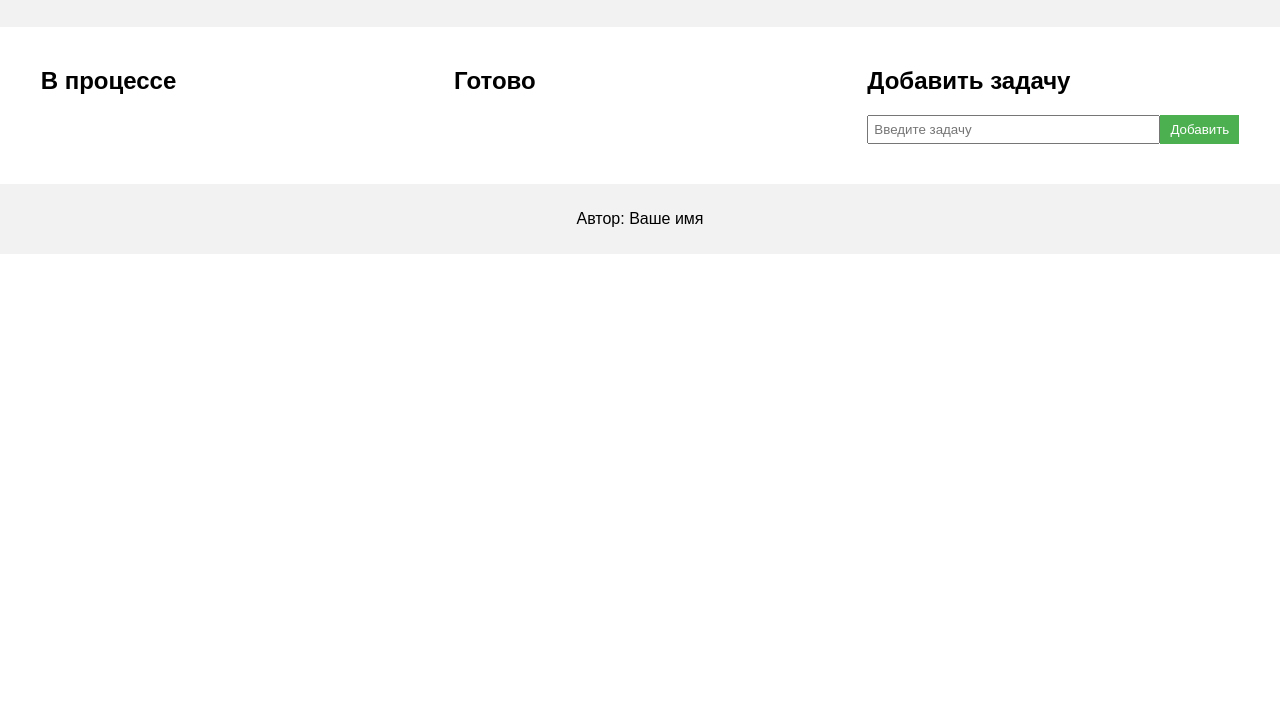
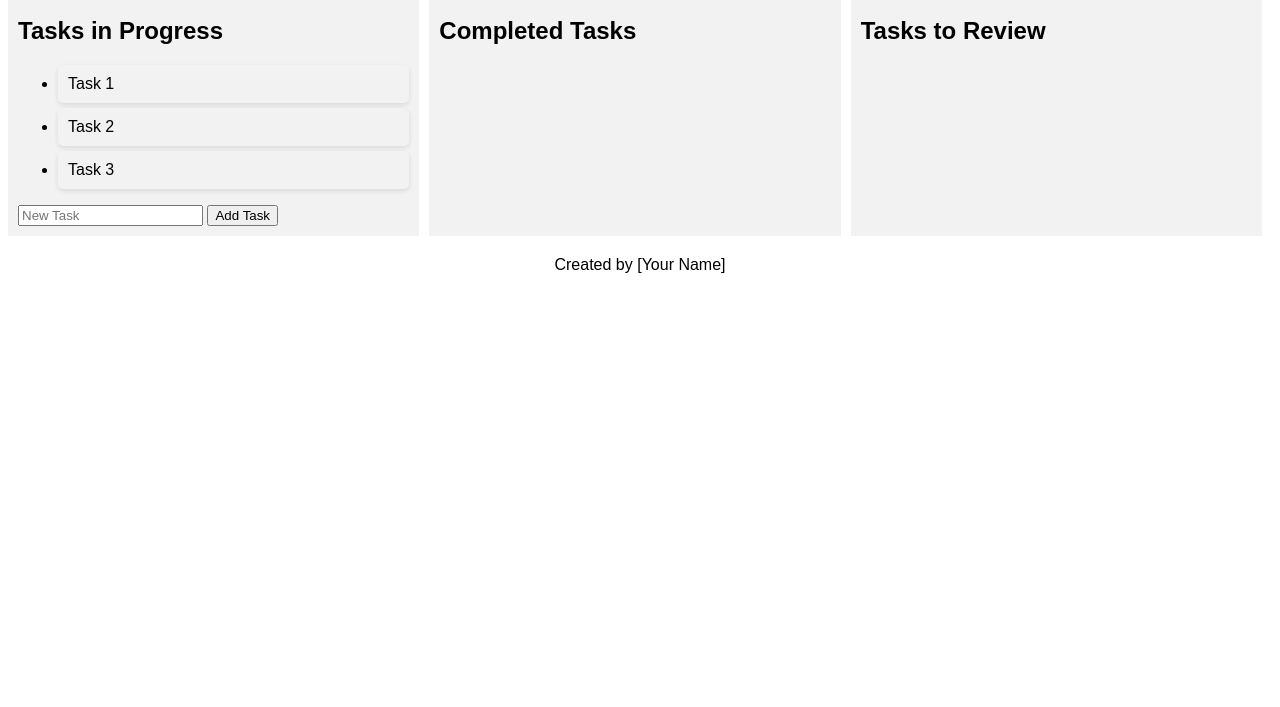
Before and after one commit to js-easy-school/scrum_1, a plain HTML site: page index.html in a window 1280 px wide. Shown: the part 93-800 px from the top of the page. Drawn offline with Linux system fonts and the light colour scheme.

Commit message:
Update index.html

```diff
--- a/index.html
+++ b/index.html
@@ -1,169 +1,115 @@
 <!DOCTYPE html>
-<html lang="ru">
+<html>
 <head>
-    <meta charset="UTF-8">
-    <meta name="viewport" content="width=device-width, initial-scale=1.0">
-    <title>ToDo List</title>
+  <title>Todo List</title>
   <style>
-        /* Стили для адаптивности */
+    /* Main styles */
+.todo-list {
+  list-style-type: none;
+  padding: 0;
+  display: flex;
+  justify-content: space-between;
+}
+.todo-column {
+  flex: 1;
+  background-color: #f2f2f2;
+  padding: 10px;
+  margin-right: 10px;
+}
+.todo-item {
+  background-color: #f2f2f2;
+  padding: 10px;
+  margin-bottom: 5px;
+  cursor: move;
+  position: relative;
+  border-radius: 5px;
+  box-shadow: 0 2px 5px rgba(0, 0, 0, 0.1);
+  transition: background-color 0.3s ease;
+}
+.todo-item:hover {
+  background-color: #e6e6e6;
+}
+.delete-btn {
+  position: absolute;
+  right: 5px;
+  top: 5px;
+  cursor: pointer;
+  color: red;
+  display: none;
+}
+.todo-item:hover .delete-btn {
+  display: block;
+}
+
+/* Additional styles */
 body {
   font-family: Arial, sans-serif;
-            margin: 0;
-            padding: 0;
 }
-
-        header {
-            background-color: #f2f2f2;
-            padding: 20px;
+footer {
   text-align: center;
-        }
-
-        main {
-            padding: 20px;
-            display: flex;
-            justify-content: space-around;
-        }
-
-        section {
-            margin-bottom: 20px;
-            width: 30%;
-        }
-
-        ul {
-            list-style-type: none;
-            padding: 0;
-        }
-
-        li {
-            margin-bottom: 10px;
-            background-color: #fff;
-            padding: 10px;
-            border: 1px solid #ddd;
-            cursor: pointer;
-        }
-
-        li {
-        /* Existing styles */
-            transition: background-color 0.3s ease;
-        }
-
-        li.dragging {
-            background-color: #f2f2f2;
-        }
-
-        form {
-            display: flex;
-            margin-top: 10px;
-            justify-content: space-between;
-        }
-
-        input[type="text"] {
-            flex-grow: 1;
-            padding: 5px;
-        }
-
-        button[type="submit"] {
-            padding: 5px 10px;
-            background-color: #4caf50;
-            color: white;
-            border: none;
-            cursor: pointer;
-        }
-
-        footer {
-            background-color: #f2f2f2;
-            padding: 10px;
-            text-align: center;
+  margin-top: 20px;
 }
   </style>
+</head>
+<body>
+  <h1>Todo List</h1>
+  <div class="todo-list">
+    <div class="todo-column" id="column1">
+      <h2>Tasks in Progress</h2>
+      <ul class="todo-items" id="column1-items" ondrop="drop(event)" ondragover="allowDrop(event)">
+        <li class="todo-item" draggable="true" ondragstart="drag(event)">Task 1 <span class="delete-btn" onclick="deleteTask(event)">❌</span></li>
+        <li class="todo-item" draggable="true" ondragstart="drag(event)">Task 2 <span class="delete-btn" onclick="deleteTask(event)">❌</span></li>
+        <li class="todo-item" draggable="true" ondragstart="drag(event)">Task 3 <span class="delete-btn" onclick="deleteTask(event)">❌</span></li>
+      </ul>
+      <div>
+        <input type="text" id="new-task" placeholder="New Task">
+        <button onclick="addNewTask('column1-items')">Add Task</button>
+      </div>
+    </div>
+    <div class="todo-column" id="column2" ondrop="drop(event)" ondragover="allowDrop(event)">
+      <h2>Completed Tasks</h2>
+      <ul class="todo-items" id="column2-items">
+      </ul>
+    </div>
+    <div class="todo-column" id="column3" ondrop="drop(event)" ondragover="allowDrop(event)">
+      <h2>Tasks to Review</h2>
+      <ul class="todo-items" id="column3-items">
+      </ul>
+    </div>
+  </div>
+  <footer>Created by [Your Name]</footer>
+
   <script>
-      document.addEventListener("DOMContentLoaded", function() {
-    var taskListInProgress = document.getElementById("taskListInProgress");
-    var taskListDone = document.getElementById("taskListDone");
-    var tasks = JSON.parse(localStorage.getItem("tasks")) || [];
-
-    function renderTasks() {
-        taskListInProgress.innerHTML = "";
-        taskListDone.innerHTML = "";
-        tasks.forEach(function(task, index) {
-            var li = document.createElement("li");
-            li.innerText = task;
-            li.setAttribute("draggable", "true");
-            li.setAttribute("ondragstart", "drag(event)");
-            taskListInProgress.appendChild(li);
-        });
-    }
+    let draggedItem = null;
 
     function allowDrop(event) {
       event.preventDefault();
     }
 
     function drag(event) {
-        event.dataTransfer.setData("text/plain", event.target.id);
+      draggedItem = event.target;
     }
 
     function drop(event) {
       event.preventDefault();
-        var data = event.dataTransfer.getData("text/plain");
-        var targetColumnId = event.target.parentNode.id;
-        if (targetColumnId === "taskListDone") {
-            taskListDone.appendChild(document.getElementById(data));
-            var index = Array.from(event.target.parentNode.children).indexOf(event.target);
-            var task = tasks.splice(index, 1)[0];
-            tasks.push(task);
-            localStorage.setItem("tasks", JSON.stringify(tasks));
-        }
+      event.target.appendChild(draggedItem);
     }
 
-    function addTask() {
-        var taskInput = document.getElementById("taskInput");
-        var newTask = taskInput.value.trim();
-        if (newTask !== "") {
-            tasks.push(newTask);
-            localStorage.setItem("tasks", JSON.stringify(tasks));
-            renderTasks();
-            taskInput.value = "";
-        }
+    function deleteTask(event) {
+      event.target.parentElement.remove();
     }
 
-    renderTasks();
-
-    var form = document.querySelector("form");
-    form.addEventListener("submit", function(event) {
-        event.preventDefault();
-        addTask();
-    });
-});
-
+    function addNewTask(columnId) {
+      const newTaskInput = document.getElementById('new-task');
+      const columnItems = document.getElementById(columnId);
+      const newTask = document.createElement('li');
+      newTask.className = 'todo-item';
+      newTask.draggable = true;
+      newTask.innerHTML = newTaskInput.value + ' <span class="delete-btn" onclick="deleteTask(event)">❌</span>';
+      columnItems.appendChild(newTask);
+      newTaskInput.value = '';
+      newTask.addEventListener('dragstart', drag);
+    }
   </script>
-</head>
-<body>
-    <header>
-        <h1>ToDo List</h1>
-    </header>
-    <main>
-        <section ondrop="drop(event)" ondragover="allowDrop(event)">
-            <h2>В процессе</h2>
-            <ul id="taskList" ondrop="drop(event)" ondragover="allowDrop(event)">
-                <!-- Задачи будут отображаться здесь -->
-            </ul>
-        </section>
-        <section ondrop="drop(event)" ondragover="allowDrop(event)">
-            <h2>Готово</h2>
-            <ul id="taskListDone" ondrop="drop(event)" ondragover="allowDrop(event)">
-                <!-- Задачи будут отображаться здесь -->
-            </ul>
-        </section>
-        <section>
-            <h2>Добавить задачу</h2>
-            <form>
-                <input type="text" id="taskInput" placeholder="Введите задачу">
-                <button type="submit">Добавить</button>
-            </form>
-        </section>
-    </main>
-    <footer>
-        <p>Автор: Ваше имя</p>
-    </footer>
 </body>
 </html>
```
Lines whose indentation alone changed are shown as unchanged.
